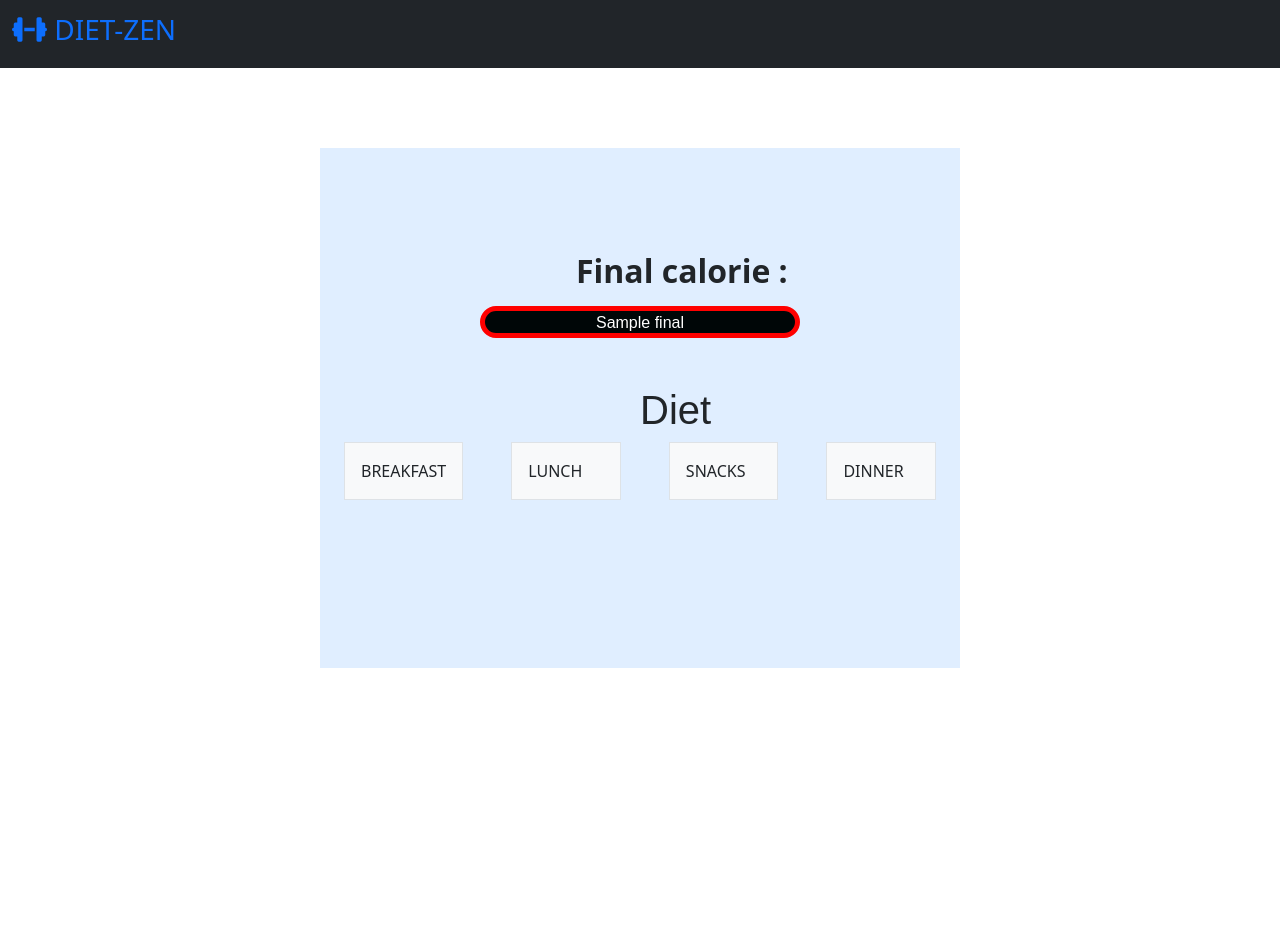
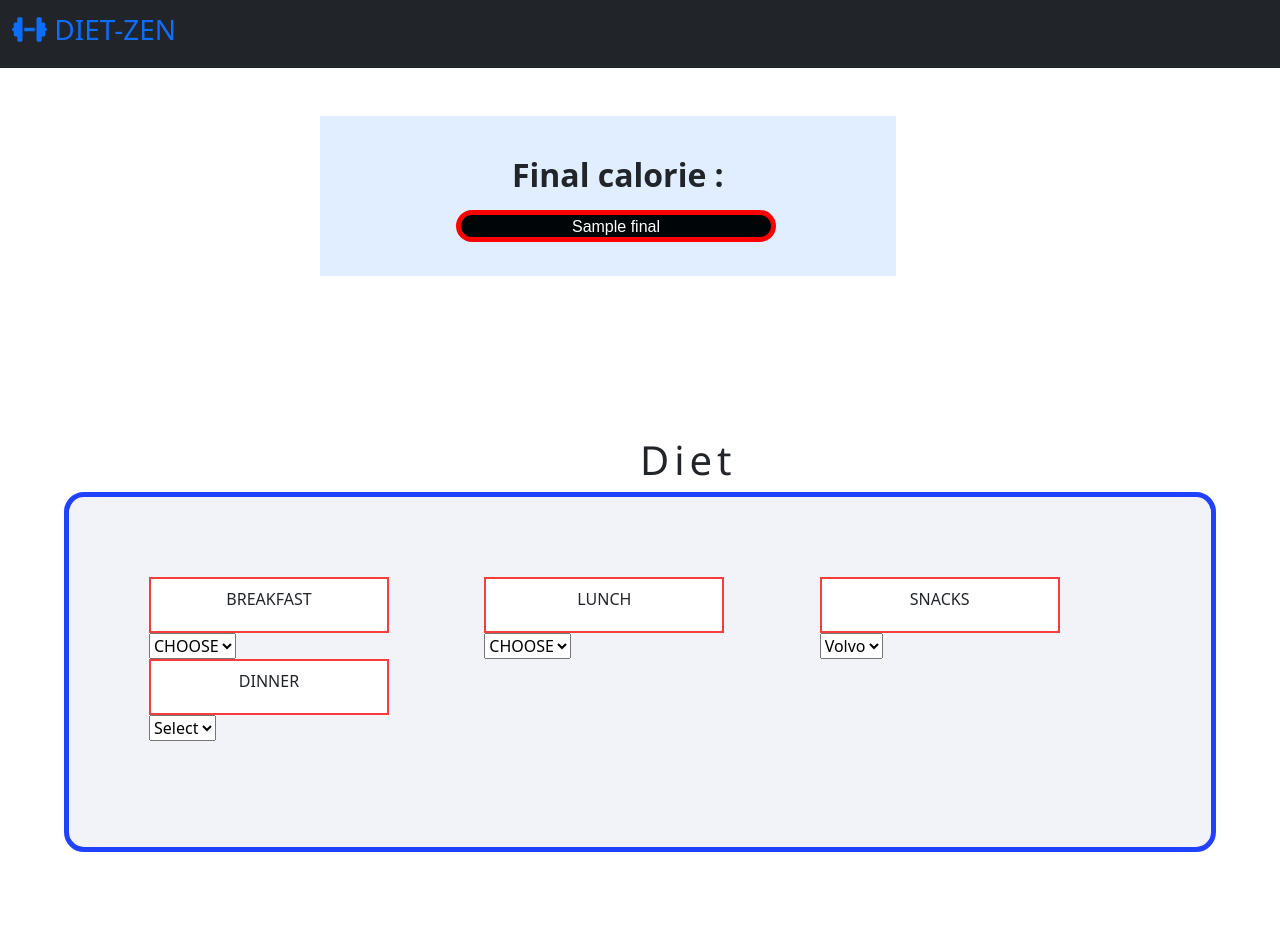
Before and after one commit to Vaishnavi0805/Diet-Plan-Maker, a Flask app: template templates/output.html in a window 1280 px wide. Before the commit the page ends 668 px from the top, so only its background shows below. Run offline with Flask 2, Linux system fonts and the light colour scheme; the template is opened without the code that fills it: most values are stand-ins (such as "Sample title", 1, 10 or a date in 2020); some libraries are stand-ins or nearby versions.

Commit message:
output.html changes

```diff
--- /dev/null
+++ b/static/styles/style2.css
@@ -0,0 +1,81 @@
+* {
+    margin: 0px;
+
+
+}
+
+.form-2{
+    margin: 10em;
+    margin-top: 3em;
+    margin-left: 20em;
+    width:45vw;
+    height:20vh ;
+    background-color:rgb(224, 238, 255);
+
+
+
+}
+.form-2:hover{
+        box-shadow: 2px 2px 2px 2px  rgb(100, 93, 93);
+        border-radius: 70px;
+        transition:  ease-out 1s;
+}
+.col1{
+
+    margin-top: -15rem;
+}
+
+.f-cal{
+    margin-bottom: -2em;
+    margin-top: 8em;
+    margin-left: 6em;
+    font-weight:bolder;
+
+
+}
+.calories{
+    color:white;
+    width: 20em;
+    height:2rem;
+    margin-top: 5em;
+    margin-left: 8.5em;
+    border: 5px solid rgb(255, 0, 0);
+    border-radius:20px;
+    text-align:center;
+    margin-right: 10em;
+    font-family: sans-serif,bolder,larger,white;
+    background-color:rgb(0, 6, 7);
+}
+.Diet{
+    margin-left: 16em;
+    font-family:'Segoe UI', Tahoma, Geneva, Verdana, sans-serif;
+    letter-spacing: 5px;
+
+     }
+.container-diet{
+    margin: 5em;
+
+
+
+    }
+
+.grid-1{
+    background-color:#f2f2f9;
+    width: 90vw;
+    height: 45vh;
+    margin-left:4em;
+    margin-bottom: 5em;
+
+    border:5px solid rgb(32, 66, 255);
+    border-radius:20px;
+}
+
+.meal{
+    width:15em;
+    height: 3.5em;
+
+    text-align: center;
+    padding-top:0.5em;
+    background-color: white;
+    border:  2px solid rgb(247, 60, 60);
+}
--- a/templates/index.html
+++ b/templates/index.html
@@ -94,6 +94,8 @@
       <br>
       <br>
       <br>
+
+
       <select name="vary_weight" class="dropdown-weight" id="" required>
         <option selected hidden value=""> Weight goal preference </option>
         <option>Mild weight loss(-0.25kg/week)</option>
@@ -103,7 +105,7 @@
         <option>Weight gain(+0.5kg/week)</option>
       </select>
 
-      <br> <br>
+      <br>
       <select name="PA" class="dropdown-2" id="" required>
         <option value="Food  ">Food preferences</option>
         <option value="">Non-Veg</option>
--- a/templates/output.html
+++ b/templates/output.html
@@ -17,6 +17,7 @@
     <link rel="icon" href="/static/images/logo.svg" type="image/icon type">
 
     <script src="https://kit.fontawesome.com/c956280855.js" crossorigin="anonymous"></script>
+    <link rel="stylesheet" href="../static/styles/style2.css">
   </head>
   <body>
 
@@ -43,57 +44,7 @@
         <link rel="stylesheet" href="">
     </head>
 
-    <style>
-.form-2{
-            margin: 10em;
-            margin-top: 5em;
-            margin-left: 20em;
-            width: 50vw;
-            height:65vh ;
-            background-color:rgb(224, 238, 255);
 
-
-
-        }
-.form-2:hover{
-  box-shadow: 2px 2px 2px 2px  rgb(100, 93, 93);
-  border-radius: 20px;
-
-  transition:  ease-out 1s;
-}
-.col1{
-
-            margin-top: -15rem;
-        }
-
-.f-cal{
-            margin-bottom: -2em;
-            margin-top: 10em;
-            margin-left: 8em;
-            font-weight:bolder;
-
-
-        }
-.calories{
-            color:white;
-            width: 20em;
-            height:2rem;
-            margin-top: 5em;
-            margin-left: 10em;
-            border: 5px solid rgb(255, 0, 0);
-            border-radius:20px;
-            text-align:center;
-            margin-right: 10em;
-            font-family: sans-serif,bolder,larger,white;
-            background-color:rgb(0, 6, 7);
-        }
-.Diet{
-        margin-left: 8em;
-        font-family: sans-serif;
-}
-
-
-    </style>
     <body>
         <nav class="navbar bg-dark" aria-label="main navigation">
             <div class="container-fluid">
@@ -115,12 +66,16 @@
          <div class="calories"> {{final}} </div>
 
         <script src="" async defer> </script> <br> <br>
+      </form>
+    </div>
 
         <H1 class="Diet">  Diet   </H1>
-        <div class="container px-4">
-            <div class="row gx-5">
+       <div class="grid-1">
+         <div class="container-diet">
+           <!-- <div class="row ">
+
                 <div class="col">
-               <div class="p-3 border bg-light">BREAKFAST</div>
+                 <div class="p-3 border bg-green">BREAKFAST</div>
                 </div>
                 <div class="col">
                 <div class="p-3 border bg-light">LUNCH</div>
@@ -131,11 +86,45 @@
                <div class="col">
                 <div class="p-3 border bg-light">DINNER</div>
               </div>
+            -->
+            <div class="row">
+
+              <div class="col">
+               <div class="meal">BREAKFAST
+
+               </div>
+               <select name="cars" id="cars">
+                <option value="volvo">CHOOSE</option>
+                <option value="saab">Saab</option>
+              </select>
+              </div>
+              <div class="col">
+              <div class="meal">LUNCH</div>
+              <select name="cars" id="cars">
+                <option value="volvo">CHOOSE</option>
+                <option value="saab">Saab</option>
+              </select>
+              </div>
+              <div class="col">
+              <div class="meal">SNACKS</div>
+              <select name="cars" id="cars">
+                <option value="volvo">Volvo</option>
+                <option value="saab">Saab</option>
+              </select>
+              </div>
+             <div class="col">
+              <div class="meal">DINNER</div>
+              <select name="cars" id="cars">
+                <option value="volvo">Select</option>
+                <option value="saab">Saab</option>
+              </select>
+            </div>
+
+          </div>
          </div>
         </div>
 
-      </div>
-        </form>
+
 
 
 
```
Also changed, not shown: static/styles/style.css (+12 -4 lines). Lines whose indentation alone changed are shown as unchanged.
